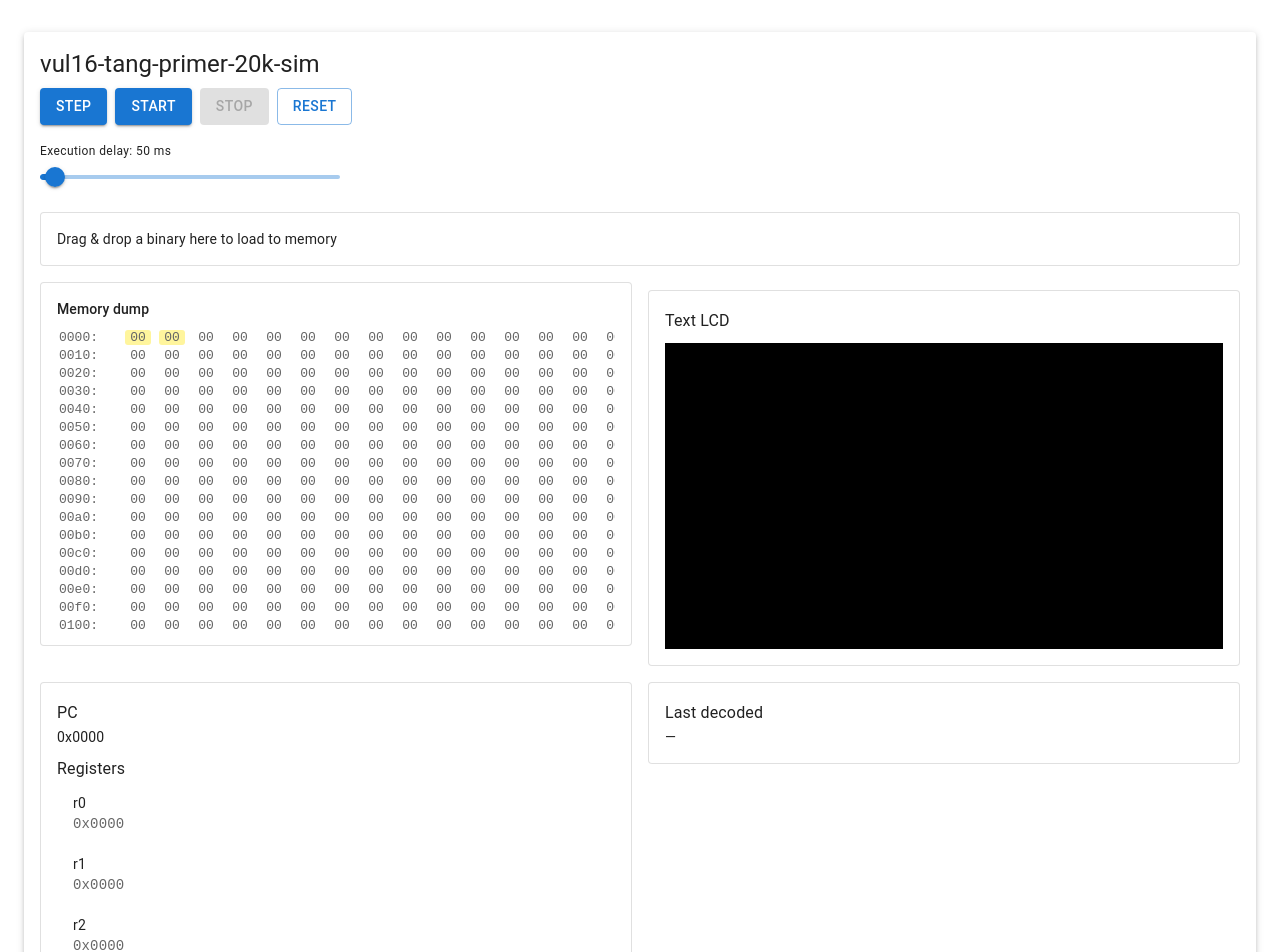
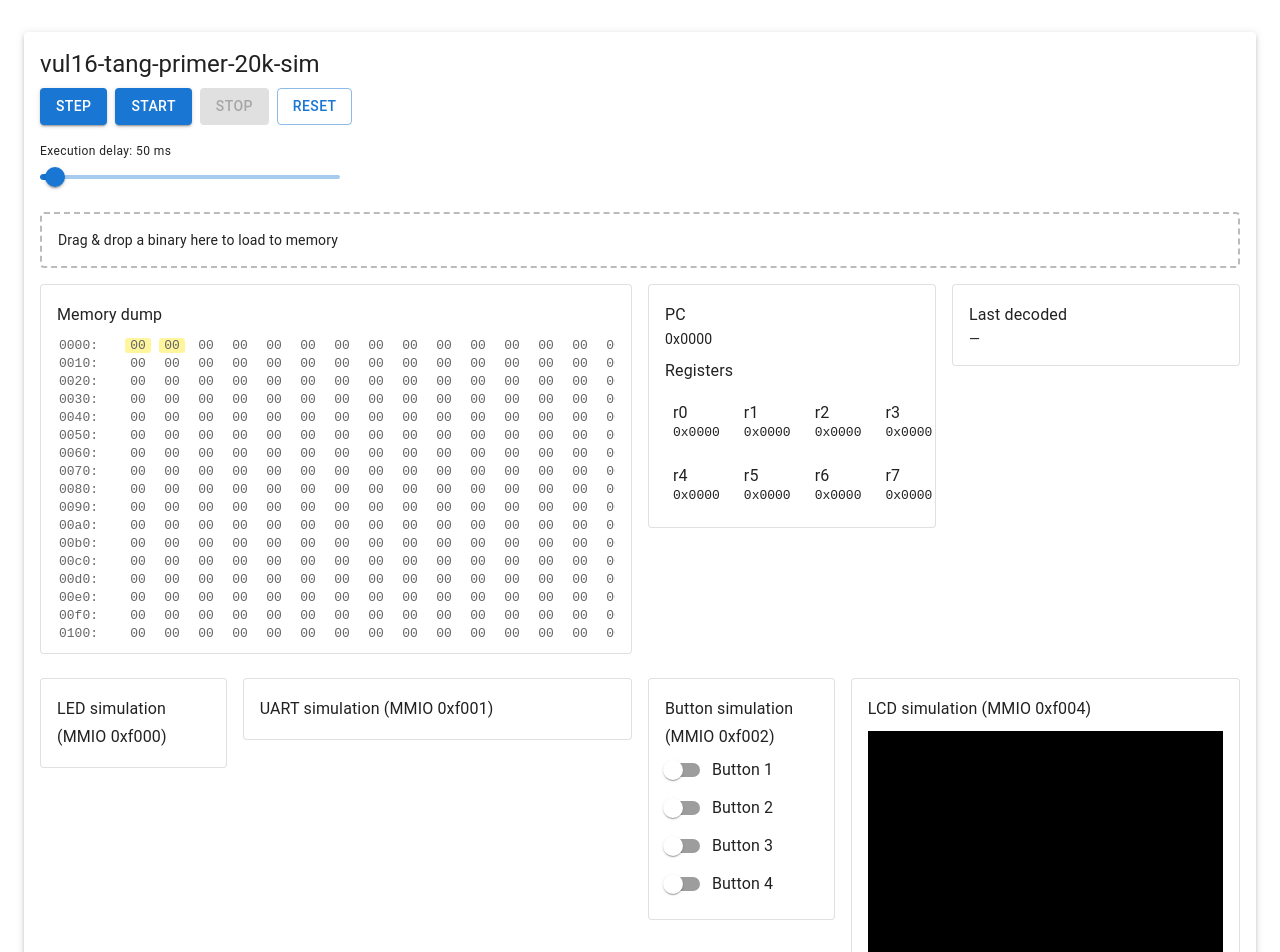
Before and after one commit to zakki0925224/vul16-tang-primer-20k-sim-with-ai, a React (Vite) app: page / in a window 1280 px wide. Shown: the top 952 px of the page. Built offline with nearby package versions, Linux system fonts and the light colour scheme.

Commit message:
[Add]: Implemented button simulation

```diff
--- a/src/App.tsx
+++ b/src/App.tsx
@@ -1,18 +1,7 @@
-import { useEffect, useRef, useState, type DragEvent } from "react"
-import { Cpu, type InstructionDecoded } from "./Cpu"
-import type { BufferInner } from "./TextLcd"
-import Container from "@mui/material/Container"
-import Box from "@mui/material/Box"
-import Button from "@mui/material/Button"
-import Paper from "@mui/material/Paper"
-import Grid from "@mui/material/Grid"
-import Typography from "@mui/material/Typography"
-import Slider from "@mui/material/Slider"
-import List from "@mui/material/List"
-import ListItem from "@mui/material/ListItem"
-import ListItemText from "@mui/material/ListItemText"
-import Chip from "@mui/material/Chip"
-import Stack from "@mui/material/Stack"
+import { Box, Button, Chip, Container, FormControlLabel, FormGroup, Grid, Paper, Slider, Stack, Switch, Typography } from "@mui/material";
+import { useEffect, useRef, useState, type DragEvent } from "react";
+import { Cpu, type InstructionDecoded } from "./Cpu";
+import type { BufferInner } from "./TextLcd";
 
 function App() {
     const cpuRef = useRef<Cpu | null>(null);
@@ -29,9 +18,22 @@ function App() {
     const [decoded, setDecoded] = useState<InstructionDecoded | null>(null);
     const [lastInst, setLastInst] = useState<number | null>(null);
     const [loadedFile, setLoadedFile] = useState<{ name: string; size: number } | null>(null);
+    const [dragActive, setDragActive] = useState(false);
+    const dragCounterRef = useRef(0);
     const dumpSize = 65536;
 
     const [lcdBuf, setLcdBuf] = useState<BufferInner[][] | null>(null);
+
+    // button states (4 buttons). bit0 = button1 ... bit3 = button4
+    const [buttons, setButtons] = useState<boolean[]>([false, false, false, false]);
+    const buttonsRef = useRef<boolean[]>(buttons);
+
+    const buttonsToByte = (bs: boolean[]) => {
+        const b = bs.reduce((acc, b, i) => acc | (b ? (1 << i) : 0), 0) & 0x0f;
+        return b;
+    }
+
+    useEffect(() => { buttonsRef.current = buttons; }, [buttons]);
 
     const cloneLcdBuffer = (buf: BufferInner[][]) => buf.map(row => row.map(cell => ({ ...cell })));
 
@@ -138,8 +140,25 @@ function App() {
         e.preventDefault();
     }
 
+    const handleDragEnter = (e: DragEvent) => {
+        e.preventDefault();
+        dragCounterRef.current += 1;
+        setDragActive(true);
+    }
+
+    const handleDragLeave = (e: DragEvent) => {
+        e.preventDefault();
+        dragCounterRef.current -= 1;
+        if (dragCounterRef.current <= 0) {
+            dragCounterRef.current = 0;
+            setDragActive(false);
+        }
+    }
+
     const handleDrop = (e: DragEvent) => {
         e.preventDefault();
+        dragCounterRef.current = 0;
+        setDragActive(false);
         const files = e.dataTransfer?.files;
         if (!files || files.length === 0) return;
         const f = files[0];
@@ -151,6 +170,7 @@ function App() {
             if (!cpu) return;
             cpu.memory.fill(0);
             cpu.memory.set(arr, 0);
+            cpu.memory[0xf002] = buttonsToByte(buttonsRef.current);
             cpu.pc = 0;
             setRegs([...cpu.gpRegs]);
             setPc(cpu.pc);
@@ -178,6 +198,9 @@ function App() {
         setRunning(false);
 
         cpuRef.current = new Cpu();
+        if (cpuRef.current) {
+            cpuRef.current.memory[0xf002] = buttonsToByte(buttonsRef.current);
+        }
         setRegs([...cpuRef.current.gpRegs]);
         setChangedRegs([]);
         setPc(cpuRef.current.pc);
@@ -203,7 +226,21 @@ function App() {
                     </Box>
                 </Box>
 
-                <Paper variant="outlined" sx={{ p: 2, mb: 2 }} onDragOver={handleDragOver} onDrop={handleDrop}>
+                <Paper
+                    variant="outlined"
+                    sx={{
+                        p: 2,
+                        mb: 2,
+                        borderStyle: "dashed",
+                        borderWidth: 2,
+                        transition: "background-color 120ms, border-color 120ms",
+                        ...(dragActive ? { backgroundColor: "rgba(255,245,157,0.4)", borderColor: "#fdd835" } : { borderColor: "#bbb" })
+                    }}
+                    onDragOver={handleDragOver}
+                    onDragEnter={handleDragEnter}
+                    onDragLeave={handleDragLeave}
+                    onDrop={handleDrop}
+                >
                     <Stack direction="row" spacing={2} alignItems="center">
                         <Typography variant="body2">Drag & drop a binary here to load to memory</Typography>
                         {loadedFile && (
@@ -215,44 +252,33 @@ function App() {
                 <Grid container spacing={2}>
                     <Grid size={6}>
                         <Paper sx={{ p: 2, fontFamily: "monospace", height: "auto" }} variant="outlined">
-                            <Typography variant="subtitle2">Memory dump</Typography>
+                            <Typography variant="subtitle1">Memory dump</Typography>
                             <Box sx={{ mt: 1 }} />
                             <MemoryDump memory={() => cpuRef.current?.memory} pc={() => cpuRef.current?.pc ?? 0} size={dumpSize} />
                         </Paper>
                     </Grid>
 
-                    <Grid size={6}>
-                        <Paper sx={{ p: 2, mt: 1 }} variant="outlined">
-                            <Typography variant="subtitle1">Text LCD</Typography>
-                            <Box sx={{ mt: 1 }} />
-                            {lcdBuf ? (
-                                <TextLcdView buffer={lcdBuf} />
-                            ) : (
-                                <Typography variant="body2">No LCD data</Typography>
-                            )}
-                        </Paper>
-                    </Grid>
-
-                    <Grid size={6}>
+                    <Grid size={3}>
                         <Paper sx={{ p: 2 }} variant="outlined">
                             <Typography variant="subtitle1">PC</Typography>
                             <Typography variant="body2">0x{pc.toString(16).padStart(4, "0")}</Typography>
                             <Box sx={{ mt: 1 }} />
                             <Typography variant="subtitle1">Registers</Typography>
-                            <List dense disablePadding>
+                            <Box sx={{ mt: 1, display: "grid", gridTemplateColumns: "repeat(4, 1fr)", gap: 1 }}>
                                 {regs.map((v, i) => {
                                     const isChanged = changedRegs.includes(i);
                                     return (
-                                        <ListItem key={i} sx={{ py: 0.5, background: isChanged ? "#fff59d" : "transparent", borderRadius: 1 }}>
-                                            <ListItemText primary={`r${i}`} secondary={<span style={{ fontFamily: "monospace" }}>0x{v.toString(16).padStart(4, "0")}</span>} />
-                                        </ListItem>
+                                        <Box key={i} sx={{ p: 1, background: isChanged ? "#fff59d" : "transparent", borderRadius: 1, display: "flex", flexDirection: "column" }}>
+                                            <Typography>r{i}</Typography>
+                                            <div style={{ fontFamily: "monospace" }}>0x{v.toString(16).padStart(4, "0")}</div>
+                                        </Box>
                                     );
                                 })}
-                            </List>
+                            </Box>
                         </Paper>
                     </Grid>
 
-                    <Grid size={6}>
+                    <Grid size={3}>
                         <Paper sx={{ p: 2 }} variant="outlined">
                             <Typography variant="subtitle1">Last decoded</Typography>
                             {decoded ? (
@@ -267,6 +293,87 @@ function App() {
                                 </div>
                             ) : (
                                 <Typography variant="body2">—</Typography>
+                            )}
+                        </Paper>
+                    </Grid>
+
+                    <Grid size={2}>
+                        <Paper sx={{ p: 2, mt: 1 }} variant="outlined">
+                            <Typography variant="subtitle1">LED simulation (MMIO 0xf000)</Typography>
+                        </Paper>
+                    </Grid>
+
+                    <Grid size={4}>
+                        <Paper sx={{ p: 2, mt: 1 }} variant="outlined">
+                            <Typography variant="subtitle1">UART simulation (MMIO 0xf001)</Typography>
+                        </Paper>
+                    </Grid>
+
+                    <Grid size={2}>
+                        <Paper sx={{ p: 2, mt: 1 }} variant="outlined">
+                            <Typography variant="subtitle1">Button simulation (MMIO 0xf002)</Typography>
+                            <FormGroup>
+                                <FormControlLabel control={<Switch checked={buttons[0]} onChange={(_, checked) => {
+                                    setButtons(prev => {
+                                        const n = [...prev]; n[0] = checked;
+                                        // update ref and MMIO immediately to avoid timing issues
+                                        buttonsRef.current = n;
+                                        const cpu = cpuRef.current;
+                                        if (cpu) {
+                                            const v = buttonsToByte(n);
+                                            cpu.memory[0xf002] = v;
+                                        }
+                                        return n;
+                                    });
+                                }} />} label="Button 1" />
+                                <FormControlLabel control={<Switch checked={buttons[1]} onChange={(_, checked) => {
+                                    setButtons(prev => {
+                                        const n = [...prev]; n[1] = checked;
+                                        buttonsRef.current = n;
+                                        const cpu = cpuRef.current;
+                                        if (cpu) {
+                                            const v = buttonsToByte(n);
+                                            cpu.memory[0xf002] = v;
+                                        }
+                                        return n;
+                                    });
+                                }} />} label="Button 2" />
+                                <FormControlLabel control={<Switch checked={buttons[2]} onChange={(_, checked) => {
+                                    setButtons(prev => {
+                                        const n = [...prev]; n[2] = checked;
+                                        buttonsRef.current = n;
+                                        const cpu = cpuRef.current;
+                                        if (cpu) {
+                                            const v = buttonsToByte(n);
+                                            cpu.memory[0xf002] = v;
+                                        }
+                                        return n;
+                                    });
+                                }} />} label="Button 3" />
+                                <FormControlLabel control={<Switch checked={buttons[3]} onChange={(_, checked) => {
+                                    setButtons(prev => {
+                                        const n = [...prev]; n[3] = checked;
+                                        buttonsRef.current = n;
+                                        const cpu = cpuRef.current;
+                                        if (cpu) {
+                                            const v = buttonsToByte(n);
+                                            cpu.memory[0xf002] = v;
+                                        }
+                                        return n;
+                                    });
+                                }} />} label="Button 4" />
+                            </FormGroup>
+                        </Paper>
+                    </Grid>
+
+                    <Grid size={4}>
+                        <Paper sx={{ p: 2, mt: 1 }} variant="outlined">
+                            <Typography variant="subtitle1">LCD simulation (MMIO 0xf004)</Typography>
+                            <Box sx={{ mt: 1 }} />
+                            {lcdBuf ? (
+                                <TextLcdView buffer={lcdBuf} />
+                            ) : (
+                                <Typography variant="body2">No LCD data</Typography>
                             )}
                         </Paper>
                     </Grid>
```
